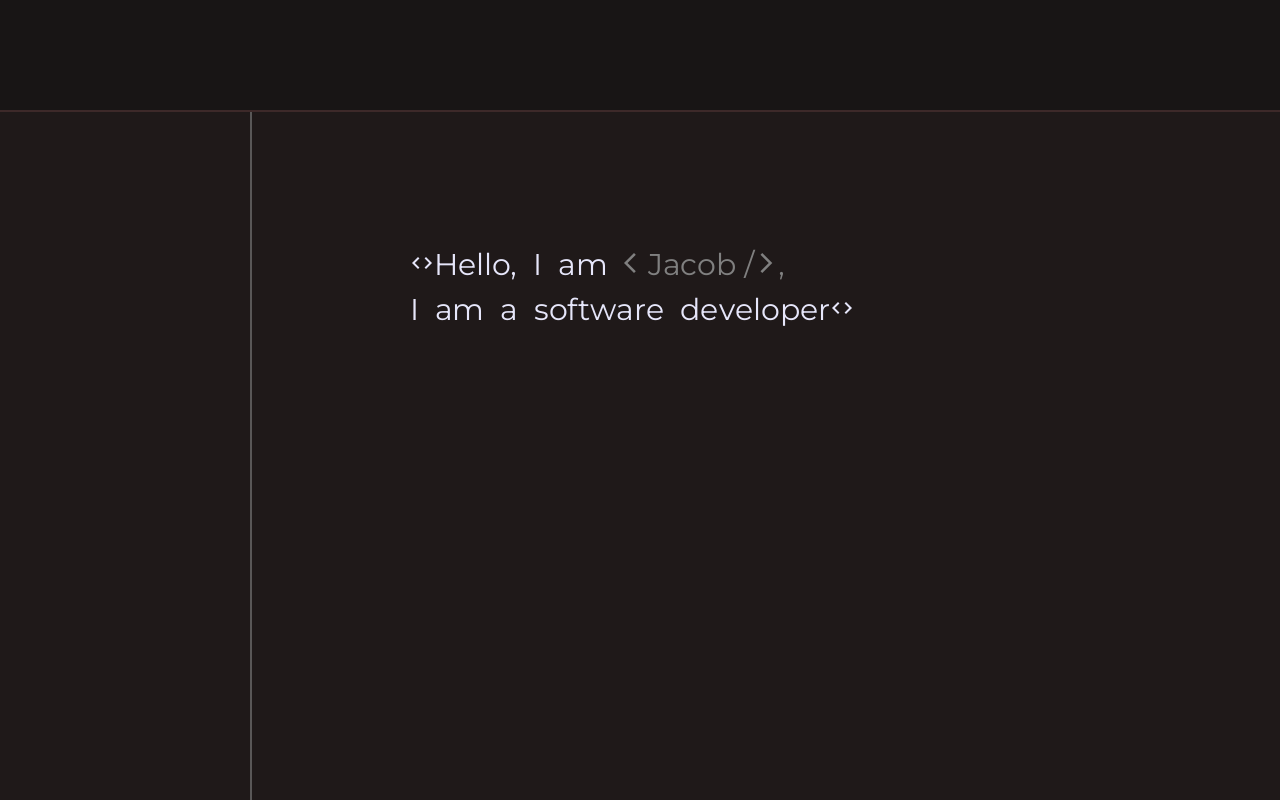
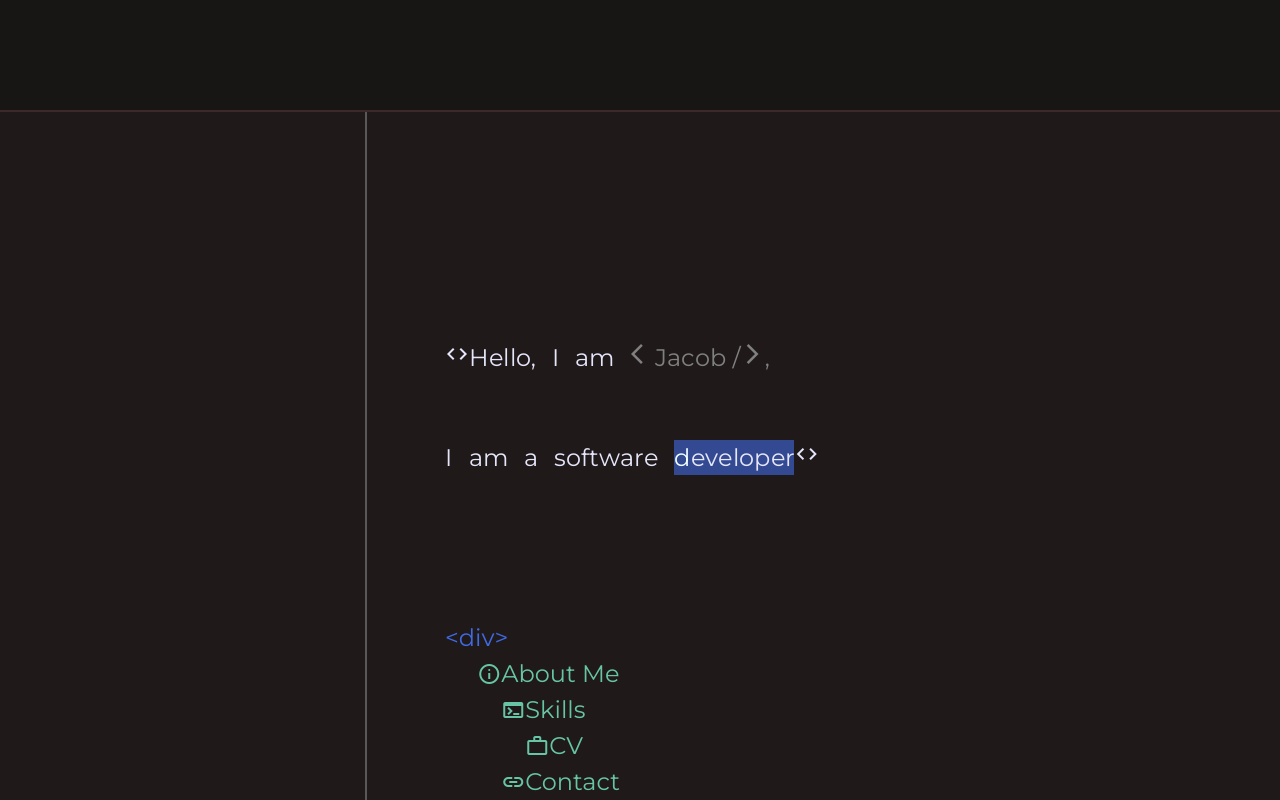
Before and after one commit to JL1172/Portfolio, a React (Create React App) app: page / in a window 1280 px wide. Shown: the top 800 px of the page. Built offline with nearby package versions, Linux system fonts and the light colour scheme.

Commit message:
morestyles

```diff
--- a/src/components/Content.js
+++ b/src/components/Content.js
@@ -40,17 +40,40 @@ export default function Content() {
                         <div>a</div>
                         <div>r</div>
                         <div style={{ paddingRight: "1rem" }}>e</div>
-                        <div>d</div>
-                        <div>e</div>
-                        <div>v</div>
-                        <div>e</div>
-                        <div>l</div>
-                        <div>o</div>
-                        <div>p</div>
-                        <div>e</div>
-                        <div>r<span className="material-symbols-outlined">
-                            code
-                        </span></div>
+                        <span id="relative">
+                            <span id="span" style={{ display: "flex" }}>
+                                <div id="one">d</div>
+                                <div id="two">e</div>
+                                <div id="three">v</div>
+                                <div id="four">e</div>
+                                <div id="five">l</div>
+                                <div id="six">o</div>
+                                <div id="seven">p</div>
+                                <div id="eight">e</div>
+                                <div id="nine">r<span className="material-symbols-outlined">
+                                    code
+                                </span></div>
+                            </span>
+                        </span>
+                    </section>
+                    <section className="word routes">
+                        <div className="brackets">{"<div>"}</div>
+                        <div id="about"><span className="material-symbols-outlined">
+                            info
+                        </span>About Me</div>
+                        <div id="skills"><span class="material-symbols-outlined">
+                            terminal
+                        </span>Skills</div>
+                        <div id="cv"><span className="material-symbols-outlined">
+                            work
+                        </span>CV</div>
+                        <div id="contact"><span className="material-symbols-outlined">
+                            link
+                        </span>Contact</div>
+                        <div id="projects"><span className="material-symbols-outlined">
+                            stack
+                        </span>Projects</div>
+                        <div className="brackets">{"</div>"}</div>
                     </section>
                 </main>
 
--- a/src/index.css
+++ b/src/index.css
@@ -5,7 +5,7 @@ body {
     sans-serif;
   -webkit-font-smoothing: antialiased;
   -moz-osx-font-smoothing: grayscale;
-  color : rgb(80, 52, 1);
+  color : rgb(73, 44, 44);
 }
 
 .material-symbols-outlined {
--- a/src/styles/styledComponents.js
+++ b/src/styles/styledComponents.js
@@ -16,10 +16,12 @@ background-color: rgb(31, 25, 25);
 display : flex;
 flex-direction : column;
 justify-content : flex-start;
+width : 100%;
 align-items : center;
 min-height : 300vh;
 max-height : fit-content;
 font-family: 'Montserrat', sans-serif;
+flex-wrap : wrap;
 
 `
 //! end main page
@@ -31,6 +33,8 @@ export const HeaderDiv = styled.div`
   width  :100%;
   height : 7rem;
   z-index : 2;
+  flex-wrap : wrap;
+flex-basis : 100px;
 `
 //! end header
 //! content
@@ -43,20 +47,69 @@ const slider = keyframes`
     opacity : .6;
 }
 `
+const slider2 = keyframes`
+0% {
 
+}
+100% {
+    transform : scaleX(6000%);
+    opacity : .6;
+}
+`
+const fadeIn = keyframes`
+0% {
+    transform : translate(1rem,1rem);
+}
+100% {
+    transform : scale(1);
+    opacity : .75;
+}
+`
+const fadeIn2 = keyframes`
+0% {
+    transform : translate(1rem,-1rem);
+}
+100% {
+    transform : scale(1);
+    opacity : .75;
+}
+`
 export const ContentDiv = styled.div`
 display : flex;
 flex-direction : column;
 height : 100vh;
 width : 100%;
 align-items  :center;
+flex-wrap : wrap;
+flex-basis : 100px;
+#relative {
+    position : relative;
+}
+#span::before {
+    content : "";
+    border : 1px solid royalblue;
+    background-color : royalblue;
+    /* background-color : rgb(31, 25, 25); */
+    height : 2.2rem;
+    position :absolute;
+    width : 0;
+    transform-origin : left;
+    opacity : 0;
+    animation : ${slider2} .5s ease-in-out forwards;
+    animation-delay : 1750ms;
+    flex-wrap : wrap;
+flex-basis : 100px;
+}
+
 main::before {
     content : "";
     position : relative;
-    left : -10rem;
+    left : -5rem;
     border : 1px solid gray;
     opacity : 0;
     animation : ${slider} 3s ease-in-out forwards;
+    flex-wrap : wrap;
+flex-basis : 100px;
 }
 
 .words {
@@ -65,12 +118,16 @@ main::before {
     height : 40rem;
     margin-top : 15rem;
     color : lavender;
-    font-size : 30px;
+    font-size : 150%;
     flex-direction : column;
+    flex-wrap : wrap;
+flex-basis : 100px;
 }
 .word {
     display : flex;
     margin-right : 1rem;
+    flex-wrap : wrap;
+flex-basis : 100px;
 }
 div:nth-child(1) {
     opacity : 0;
@@ -79,172 +136,232 @@ div:nth-child(1) {
 div:nth-child(2) {
     opacity : 0;
     animation : ${kf} .1s ease-in-out forwards;
-    animation-delay : .2s;
+    animation-delay : 50ms;
 }
 div:nth-child(3) {
     opacity : 0;
     animation : ${kf} .1s ease-in-out forwards;
-    animation-delay : .3s;
+    animation-delay : 100ms;
 }
 div:nth-child(4) {
     opacity : 0;
     animation : ${kf} .1s ease-in-out forwards;
-    animation-delay : .4s;
+    animation-delay : 150ms;
 }
 div:nth-child(5) {
     opacity : 0;
     animation : ${kf} .1s ease-in-out forwards;
-    animation-delay : .5s;
+    animation-delay : 200ms;
 }
 div:nth-child(6) {
     opacity : 0;
     animation : ${kf} .1s ease-in-out forwards;
-    animation-delay : .6s;
+    animation-delay : 250ms;
 }
 div:nth-child(7) {
     opacity : 0;
     animation : ${kf} .1s ease-in-out forwards;
-    animation-delay : .7s;
+    animation-delay :300ms;
 }
 div:nth-child(8) {
     opacity : 0;
     animation : ${kf} .1s ease-in-out forwards;
-    animation-delay : .8s;
+    animation-delay : 350ms;
 }
 div:nth-child(9) {
     opacity : 0;
     animation : ${kf} .1s ease-in-out forwards;
-    animation-delay : .9s;
+    animation-delay : 400ms;
 }
 div:nth-child(10) {
     opacity : 0;
     animation : ${kf} .1s ease-in-out forwards;
-    animation-delay : 1s;
+    animation-delay : 450ms;
 }
 div:nth-child(11) {
     opacity : 0;
     animation : ${kf} .1s ease-in-out forwards;
-    animation-delay : 1.1s;
+    animation-delay : 500ms;
 }
 div:nth-child(12) {
     opacity : 0;
     animation : ${kf} .1s ease-in-out forwards;
-    animation-delay : 1.2s;
+    animation-delay : 550ms;
 }
 div:nth-child(13) {
     opacity : 0;
     animation : ${kf} .1s ease-in-out forwards;
-    animation-delay : 1.5s;
+    animation-delay : 600ms;
 }
 
 #second {
     div:nth-child(1) {
     opacity : 0;
     animation : ${kf} .1s ease-in-out forwards;
-    animation-delay : 2s;
+    animation-delay : 650ms;
+
 }
 div:nth-child(2) {
     opacity : 0;
     animation : ${kf} .1s ease-in-out forwards;
-    animation-delay : 2.1s;
+    animation-delay : 700ms;
 }
 div:nth-child(3) {
     opacity : 0;
     animation : ${kf} .1s ease-in-out forwards;
-    animation-delay : 2.2s;
+    animation-delay : 750ms;
 }
 div:nth-child(4) {
     opacity : 0;
     animation : ${kf} .1s ease-in-out forwards;
-    animation-delay : 2.3s;
+    animation-delay : 800ms;
 }
 div:nth-child(5) {
     opacity : 0;
     animation : ${kf} .1s ease-in-out forwards;
-    animation-delay : 2.4s;
+    animation-delay : 850ms;
 }
 div:nth-child(6) {
     opacity : 0;
     animation : ${kf} .1s ease-in-out forwards;
-    animation-delay : 2.5s;
+    animation-delay : 900ms;
 }
 div:nth-child(7) {
     opacity : 0;
     animation : ${kf} .1s ease-in-out forwards;
-    animation-delay : 2.6s;
+    animation-delay :950ms;
 }
 div:nth-child(8) {
     opacity : 0;
     animation : ${kf} .1s ease-in-out forwards;
-    animation-delay : 2.7s;
+    animation-delay : 1000ms;
 }
 div:nth-child(9) {
     opacity : 0;
     animation : ${kf} .1s ease-in-out forwards;
-    animation-delay : 2.8s;
+    animation-delay : 1050ms;
 }
 div:nth-child(10) {
     opacity : 0;
     animation : ${kf} .1s ease-in-out forwards;
-    animation-delay : 2.9s;
+    animation-delay : 1100ms;
 }
 div:nth-child(11) {
     opacity : 0;
     animation : ${kf} .1s ease-in-out forwards;
-    animation-delay : 3s;
+    animation-delay : 1150ms;
 }
 div:nth-child(12) {
     opacity : 0;
     animation : ${kf} .1s ease-in-out forwards;
-    animation-delay : 3.1s;
+    animation-delay : 1200ms;
 }
-div:nth-child(13) {
+#one {
     opacity : 0;
     animation : ${kf} .1s ease-in-out forwards;
-    animation-delay : 3.2s;
+    animation-delay : 1250ms;
+    color : azure;
 }
-div:nth-child(14) {
+#two {
     opacity : 0;
     animation : ${kf} .1s ease-in-out forwards;
-    animation-delay : 3.3s;
+    animation-delay : 1300ms;
 }
-div:nth-child(15) {
+#three {
     opacity : 0;
     animation : ${kf} .1s ease-in-out forwards;
-    animation-delay : 3.4s;
+    animation-delay : 1350ms;
 }
-div:nth-child(16) {
+#four {
     opacity : 0;
     animation : ${kf} .1s ease-in-out forwards;
-    animation-delay : 3.5s;
+    animation-delay : 1400ms;
 }
-div:nth-child(17) {
+#five {
     opacity : 0;
     animation : ${kf} .1s ease-in-out forwards;
-    animation-delay : 3.6s;
+    animation-delay : 1450ms;
 }
-div:nth-child(18) {
+#six{
     opacity : 0;
     animation : ${kf} .1s ease-in-out forwards;
-    animation-delay : 3.7s;
+    animation-delay : 1500ms;
 }
-div:nth-child(19) {
+#seven {
     opacity : 0;
     animation : ${kf} .1s ease-in-out forwards;
-    animation-delay : 3.8s;
+    animation-delay : 1550ms;
 }
-div:nth-child(20) {
+#eight {
     opacity : 0;
     animation : ${kf} .1s ease-in-out forwards;
-    animation-delay : 3.9s;
+    animation-delay : 1600ms;
 }
-div:nth-child(21) {
+#nine {
     opacity : 0;
     animation : ${kf} .1s ease-in-out forwards;
-    animation-delay : 4s;
+    animation-delay : 1650ms;
+
 }
 }
 .type {
     color : gray;
 }
+.routes {
+    margin-top : 5rem;
+    display : flex;
+    flex-direction  :column;
+    flex-wrap : wrap;
+    flex-grow : 2;
+    justify-content : space-evenly;
+    div {
+        display : flex;
+        padding-right  :1rem;
+        align-items : center;
+        flex-grow : 2;
+    }
+    #about {
+        opacity : 0;
+        animation : ${fadeIn} 1s ease-in-out forwards;
+        animation-delay : 1800ms;
+        color : aquamarine;
+        flex-grow : 2;
+        margin-left : 2rem;
+    }
+    #skills {
+        opacity : 0;
+        animation : ${fadeIn2} 1s ease-in-out forwards;
+        animation-delay : 1800ms;
+        color : aquamarine;
+        flex-grow :2;
+        margin-left : 3.5rem;
+    }
+    #cv {
+        opacity : 0;
+        animation : ${fadeIn} 1s ease-in-out forwards;
+        animation-delay : 1800ms;
+        color : aquamarine;
+        flex-grow : 2;
+        margin-left : 5rem;
+    }
+    #contact {
+        opacity : 0;
+        animation : ${fadeIn2} 1s ease-in-out forwards;
+        animation-delay : 1800ms;
+        color : aquamarine;
+        flex-grow : 2;
+        margin-left : 3.5rem;
+    }
+    #projects {
+        opacity : 0;
+        animation : ${fadeIn} 1s ease-in-out forwards;
+        animation-delay : 1800ms;
+        color : aquamarine;
+        flex-grow : 2;
+        margin-left : 2rem;
+    }
+}
+.brackets {
+    color : royalblue;
+}
 `
```
